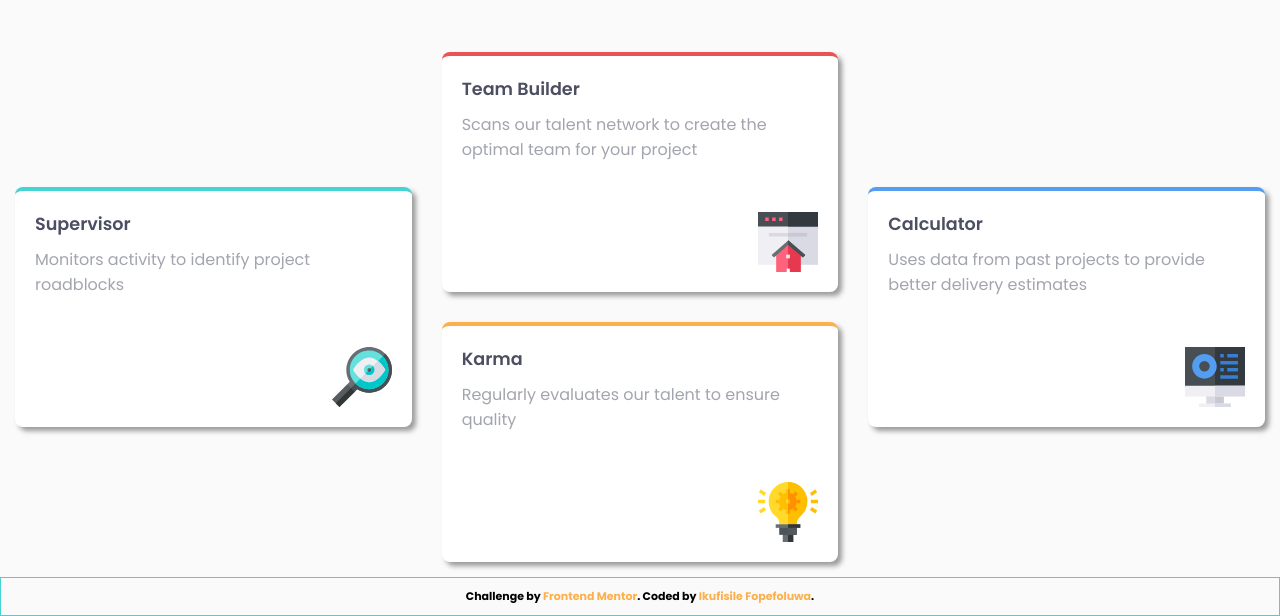
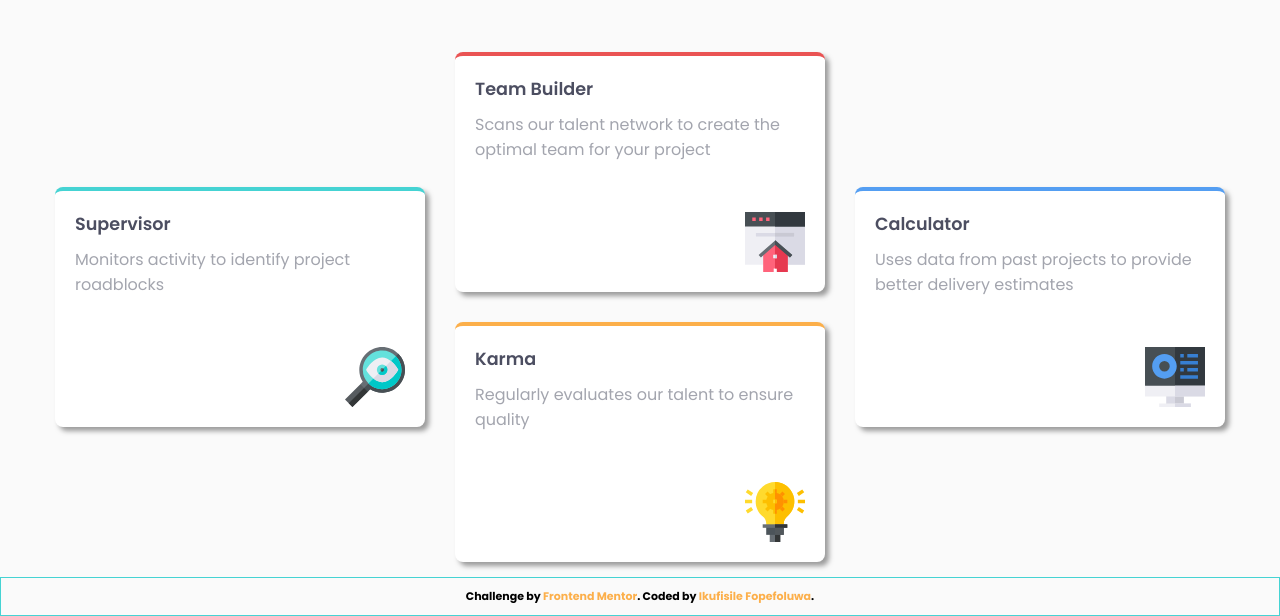
Before and after one commit to FopefoluwaIkufisile/Four-card-feature-section, a plain HTML site: page index.html in a window 1280 px wide. Shown: the part 184-800 px from the top of the page. Drawn offline with Linux system fonts and the light colour scheme.

Commit message:
added better responsivity

```diff
--- a/style.css
+++ b/style.css
@@ -64,12 +64,15 @@ main{
     grid-template: repeat(4, 1fr) / repeat(3, 1fr);
     gap: 30px;
     padding: 15px;
+    max-width: 1200px;
+    width: 100%;
 }
 .grid-container p{
     margin-bottom: 10px;
 }
 .shadow{
     box-shadow: 4px 4px 5px rgba(128, 128, 128, 0.777);
+    max-width: 400px;
 }
 .heading{
     color: var(--dark-blue);
@@ -123,6 +126,7 @@ main{
     .grid-container{
         display: flex;
         flex-direction: column;
+        align-items: center;
         gap: 40px;
     }
     main{
```
